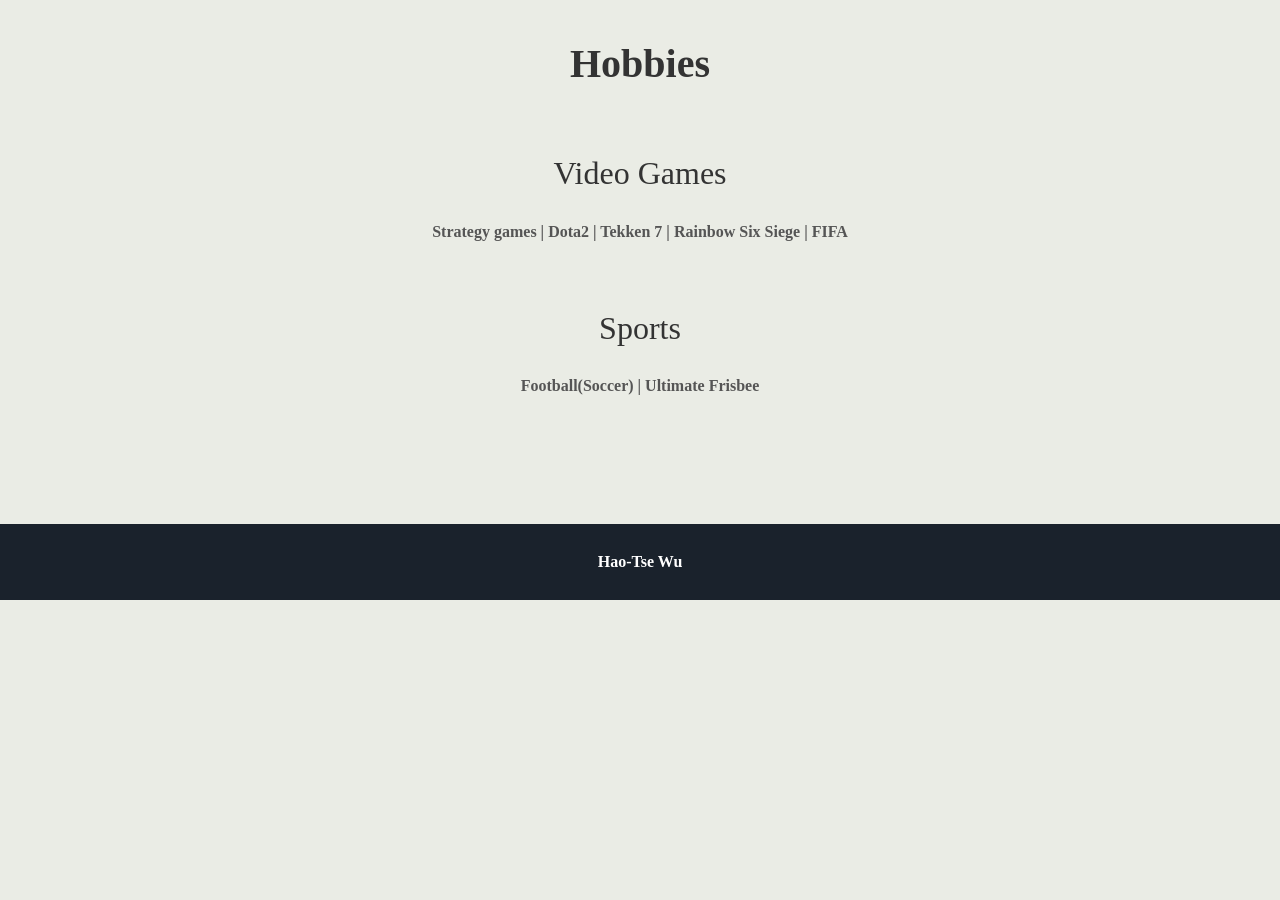
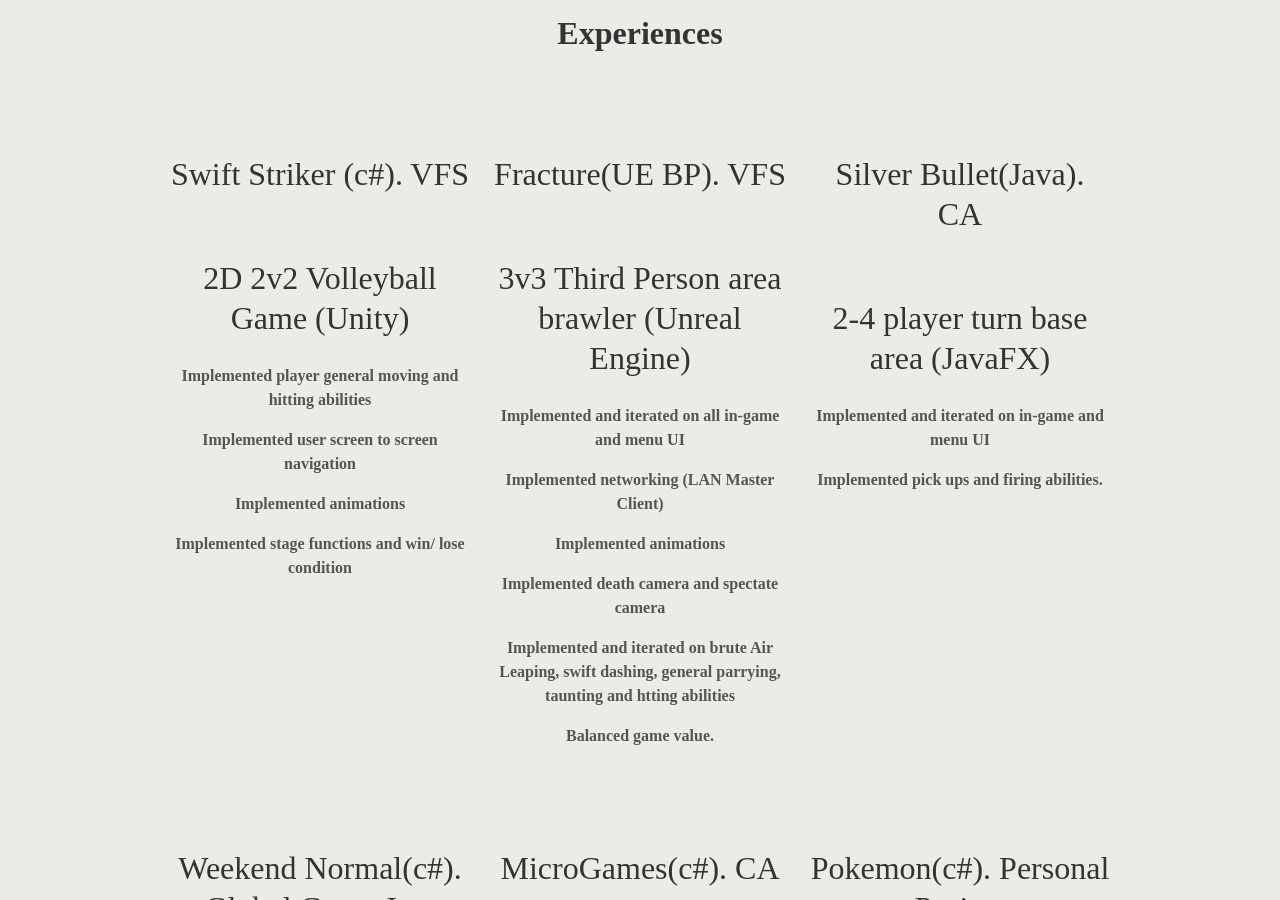
Before and after one commit to Maxroo/Maxroo.github.io, a Jekyll site: the page built from aboutMe.html, in a window 1280 px wide and 900 px high, scrolled down 1322 px. Built offline with Jekyll 4.4.1, drawn with Linux system fonts in a browser that asks for light colours; some web fonts are replaced; before the commit the page ends 1922 px from its top, so only the background shows below that; some of the changed text lies outside the part shown.

Commit message:
add experience

```diff
--- a/_includes/aboutMe.html
+++ b/_includes/aboutMe.html
@@ -5,20 +5,76 @@
 <div class="user">
   <div class="tech">
     <h2>About me</h2>
-    <p style="padding: 0px,50px; align-self: auto;">I'm Hao-Tse Wu, a game programmer just walking into this field who is Passionate, hardworking to make cool games.
-      Always eager to learn and leverage my skills and happy to talk about games I've done, job opportunities or anything.</p>
+    <p style="padding: 0px,60px; text-align: left">I'm Hao-Tse Wu, a game programmer just walking into this field who is Passionate, hardworking to make cool games. Always
+      eager to learn and leverage my skills and happy to talk about games I've done, job opportunities or anything.</p>
   </div>
 </div>
 
+<div class="user-details">
+  <h2>Experiences</h2>
+</div>
 <div class="user">
   <div class="tech">
-    <h1>Hobbies</a></h1>
+    <h2>Swift Striker (c#). VFS </h2>
+    <h2>2D 2v2 Volleyball Game (Unity)</h2>
+    <p>Implemented player general moving and hitting abilities</p>
+    <p>Implemented user screen to screen navigation</p>
+    <p>Implemented animations</p>
+    <p>Implemented stage functions and win/ lose condition</p>
+  </div>
+  <div class="tech">
+    <h2>Fracture(UE BP). VFS</h2>
+    <h2>3v3 Third Person area brawler (Unreal Engine)</h2>
+    <p>Implemented and iterated on all in-game and menu UI</p>
+    <p>Implemented networking (LAN Master Client)</p>
+    <p>Implemented animations</p>
+    <p>Implemented death camera and spectate camera</p>
+    <p>Implemented and iterated on brute Air Leaping, swift dashing, general parrying, taunting and htting abilities</p>
+    <p>Balanced game value.</p>
+  </div>
+  <div class="tech">
+    <h2>Silver Bullet(Java). CA</h2>
+    <h2>2-4 player turn base area (JavaFX) </h2>
+    <p>Implemented and iterated on in-game and menu UI</p>
+    <p>Implemented pick ups and firing abilities. </p>
+  </div>
+</div>
+<div class="user">
+  <div class="tech">
+    <h2>Weekend Normal(c#). Globel Game Jam </h2>
+    <h2>Visual Novel (Unity)</h2>
+    <p>Implemented in-game and menu UI</p>
+    <p>Iterated stats and events systems.</p>
+  </div>
+  <div class="tech">
+    <h2>MicroGames(c#). CA</h2>
+    <h2>Mobile game include 10 micro games(Unity)</h2>
+    <p>Implemented 5 micro games’ gameplay each with 3 different levels.</p>
+  </div>
+  <div class="tech">
+    <h2>Pokemon(c#). Personal Project </h2>
+    <h2>Pokemon type of game which player uses programming language as pokemon (Unity)</h2>
+    <p>Implemented pokemon battle, wild encouter, switching pokemon in battle, npc battle systems</p>
+    <p>Implemented general player moving and interactive with object abilities</p>
+    <p>Implemented and iterated on all in-game and menu UI</p>
+    <p>Implemented audio, game art and animation</p>
+  </div>
+</div>
+
+<div class="user-details">
+  <h2>Hobbies</h2>
+</div>
+<div class="user">
+  <div class="tech">
     <h2>Video Games</h2>
     <p>Strategy games | Dota2 | Tekken 7 | Rainbow Six Siege | FIFA </p>
+  </div>
+  <div class="tech">
     <h2>Sports</h2>
-    <p>Football(Soccer) | Ultimate Frisbee</p>
+    <p>Football(Soccer) | Ultimate Frisbee </p>
   </div>
 </div>
+
 
 <style>
   * {
@@ -89,7 +145,7 @@
     color: rgb(0, 0, 0);
   }
 
-    p{
+  p {
     font-size: medium;
     font-weight: bold;
   }
```
Lines whose indentation alone changed are shown as unchanged.
